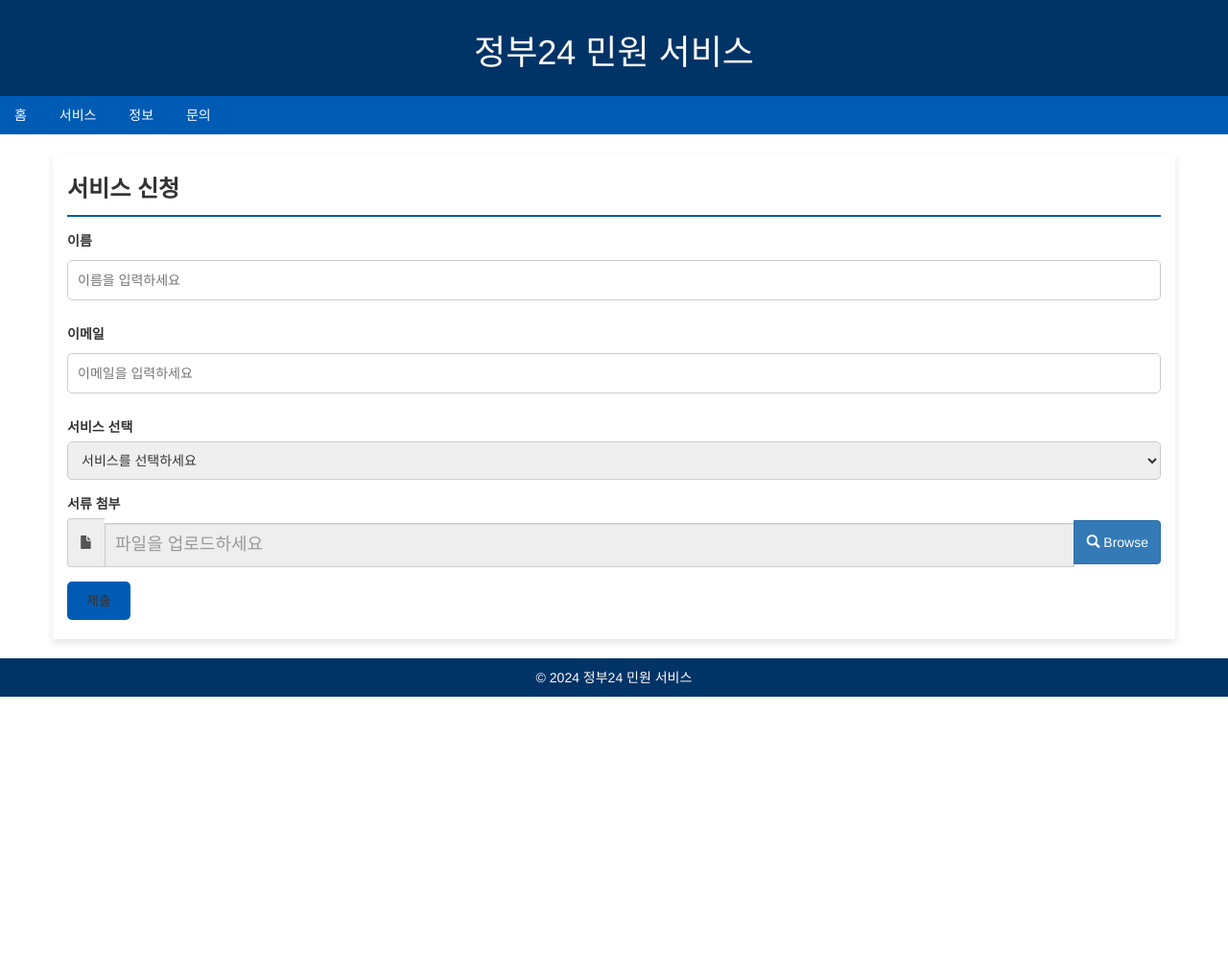
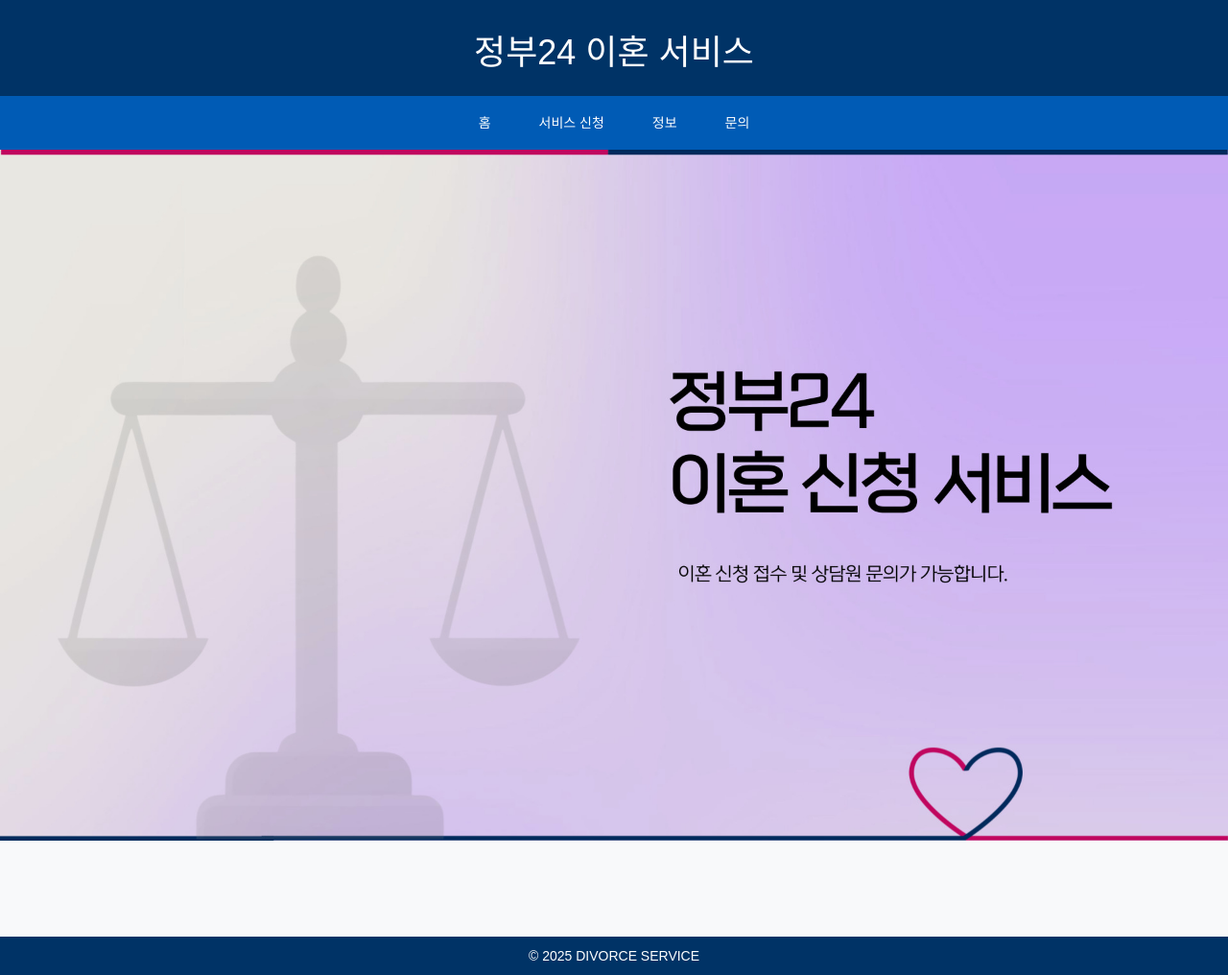
Before and after one commit to sallysooo/Mission-Divorce, a plain HTML site: page index.html in a window 1280 px wide. Shown: the whole page at 96% size. Before the commit the page ends 800 px from the top, so only its background shows below. Drawn offline with nearby package versions, Linux system fonts and the light colour scheme.

Commit message:
page advanced

```diff
--- a/css/styles.css
+++ b/css/styles.css
@@ -16,8 +16,9 @@ header {
 nav {
     background-color: #005bb5;
     color: white;
-    display: flex;
-    justify-content: space-around;
+    display: flex; /* 플렉스박스 적용 */
+    justify-content: center; /* 수평 중앙 정렬 */
+    align-items: center; /* 수직 중앙 정렬 */
     padding: 10px 0;
 }
 
@@ -25,11 +26,14 @@ nav a {
     color: white;
     text-decoration: none;
     padding: 8px 15px;
+    margin: 0 10px; /* 메뉴 간 간격 */
+    transition: background-color 0.3s ease; /* 배경색 변경 애니메이션 */
 }
 
 nav a:hover {
     background-color: #004b9b;
     border-radius: 5px;
+    color: white !important; /* 글씨 색상 유지 */
 }
 
 .container {
@@ -86,3 +90,23 @@ footer {
     padding: 10px 0;
     margin-top: 20px;
 }
+
+/* 배너 스타일 */
+.banner-container {
+    width: 100%;
+    height: 100vh;
+    position: relative;
+    overflow: hidden; /* 이미지가 잘리지 않도록 설정 */
+    display: flex; /* 이미지를 가운데 정렬 */
+    justify-content: center;
+    align-items: center;
+}
+
+.banner-container img {
+    width: 100%;
+    height: auto;
+    object-fit: cover; /* 이미지 비율 유지하며 잘라내기 */
+    position: absolute; /* 부모 컨테이너 안에서만 적용 */
+    top: 0;
+    left: 0;
+}
--- a/index.html
+++ b/index.html
@@ -3,63 +3,29 @@
 <head>
     <meta charset="UTF-8">
     <meta name="viewport" content="width=device-width, initial-scale=1.0">
-    <title>정부24 민원 서비스</title>
+    <title>정부24 이혼 서비스</title>
+    <link rel="stylesheet" href="https://maxcdn.bootstrapcdn.com/bootstrap/3.3.5/css/bootstrap.min.css">
     <link rel="stylesheet" href="css/styles.css">
-    <link rel="stylesheet" href="https://maxcdn.bootstrapcdn.com/bootstrap/3.3.5/css/bootstrap.min.css">
 </head>
 <body>
     <header>
-        <h1>정부24 민원 서비스</h1>
+        <h1>정부24 이혼 서비스</h1>
     </header>
 
     <nav>
-        <a href="#">홈</a>
-        <a href="#">서비스</a>
+        <a href="index.html">홈</a>
+        <a href="application.html">서비스 신청</a>
         <a href="#">정보</a>
         <a href="#">문의</a>
     </nav>
 
-    <div class="container">
-        <div class="title">서비스 신청</div>
-        <form action="upload.php" method="POST" enctype="multipart/form-data">
-            <div class="form-group">
-                <label for="name">이름</label>
-                <input type="text" id="name" name="name" placeholder="이름을 입력하세요">
-            </div>
-
-            <div class="form-group">
-                <label for="email">이메일</label>
-                <input type="email" id="email" name="email" placeholder="이메일을 입력하세요">
-            </div>
-
-            <div class="form-group">
-                <label for="service">서비스 선택</label>
-                <select id="service" name="service">
-                    <option value="">서비스를 선택하세요</option>
-                    <option value="1">서비스 1</option>
-                    <option value="2">서비스 2</option>
-                    <option value="3">서비스 3</option>
-                </select>
-            </div>
-
-            <div class="form-group">
-                <label for="file">서류 첨부</label>
-                <input type="file" id="file-input" name="image" style="display: none;">
-                <div class="input-group col-xs-12">
-                    <span class="input-group-addon"><i class="glyphicon glyphicon-file"></i></span>
-                    <input type="text" class="form-control input-lg" disabled placeholder="파일을 업로드하세요">
-                    <span class="input-group-btn">
-                        <button class="browse btn btn-primary input-lg" type="button"><i class="glyphicon glyphicon-search"></i> Browse</button>
-                    </span>
-                </div>
-            </div>
-
-            <button type="submit">제출</button>
-        </form>
+    <div class="banner-container">
+        <img src="sources/banner.jpg" alt="배너 이미지">
     </div>
 
+
     <footer>
-        &copy; 2024 정부24 민원 서비스
+        &copy; 2025 DIVORCE SERVICE
     </footer>
     <script src="js/scripts.js"></script>
 </body>
```
Also changed, not shown: application.html (added, +66 -0 lines), sources/banner.jpg (added), uploads/Figure_1.png (added), 5 other files.
